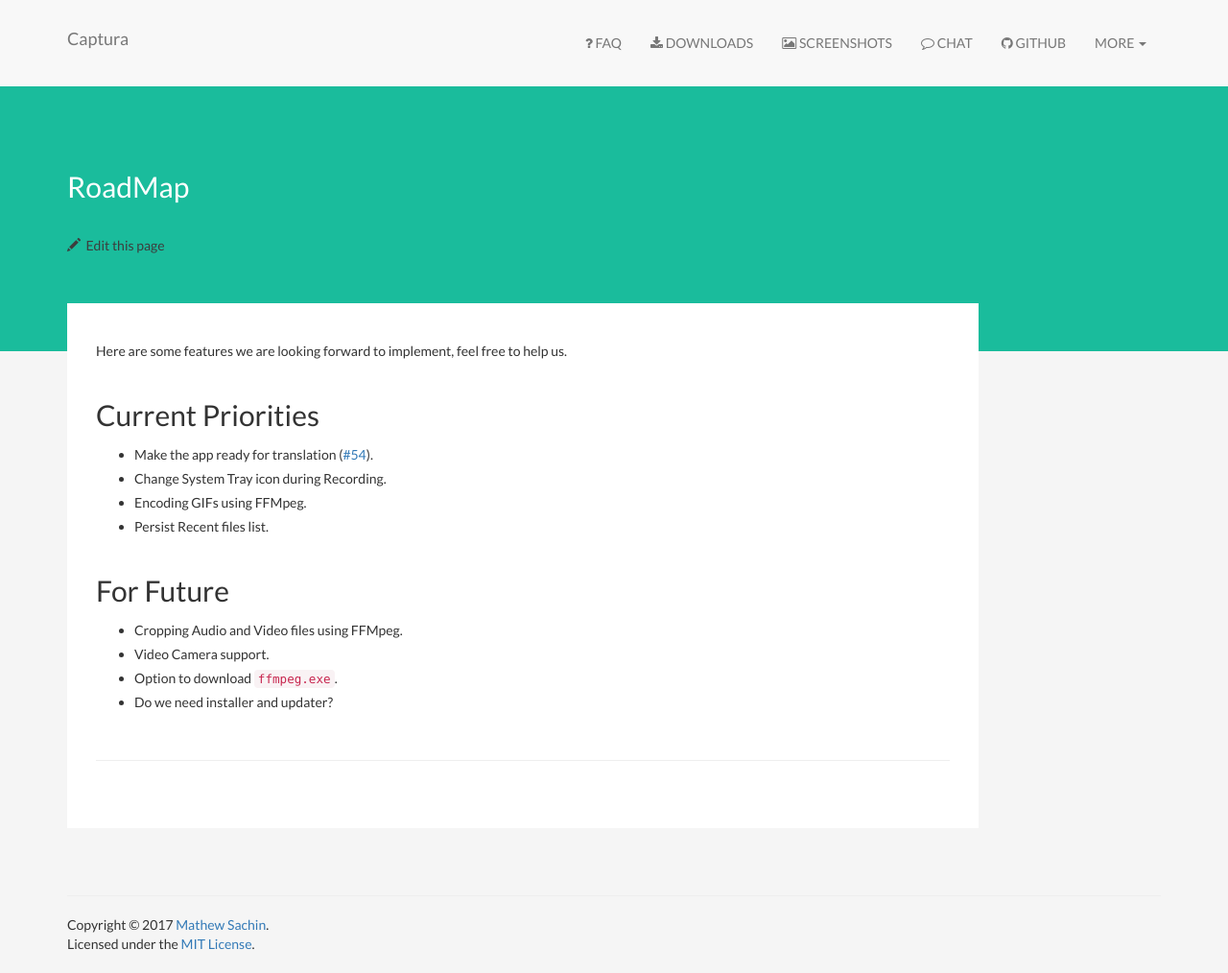
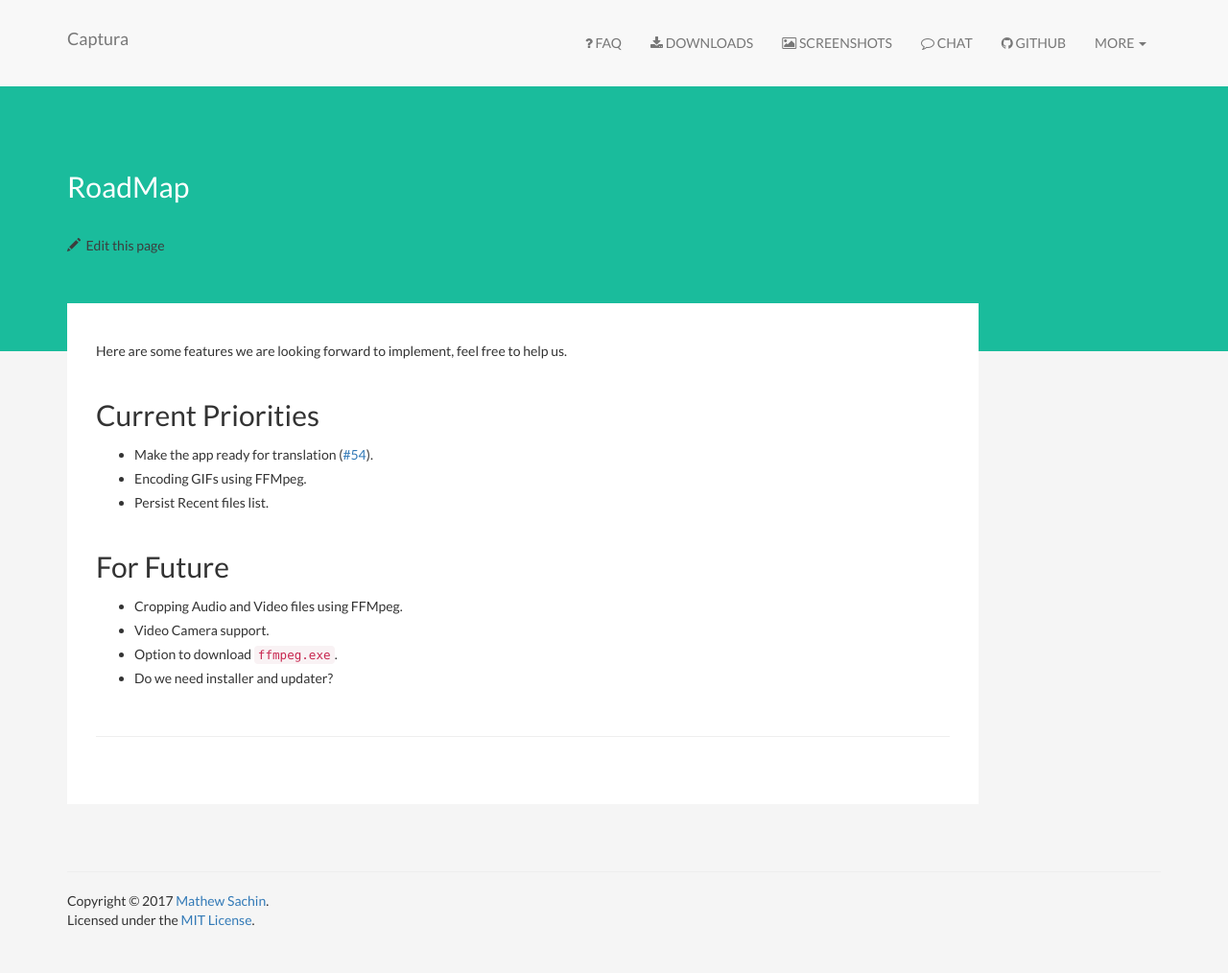
Before and after one commit to MathewSachin/Captura, a Jekyll site: the page built from RoadMap.md, in a window 1280 px wide. Shown: the whole page at 96% size. Built offline with Jekyll 4.4.1, drawn with Linux system fonts in a browser that asks for light colours; nearby versions of some CDN libraries; comment, search, counter and statistics services are not loaded; after the commit the page ends 989 px from its top, so only the background shows below that.

Commit message:
update RoadMap

```diff
--- a/RoadMap.md
+++ b/RoadMap.md
@@ -8,7 +8,6 @@
 
 ## Current Priorities
 - Make the app ready for translation ([#54](https://github.com/MathewSachin/Captura/pull/54)).
-- Change System Tray icon during Recording.
 - Encoding GIFs using FFMpeg.
 - Persist Recent files list.
 
```
